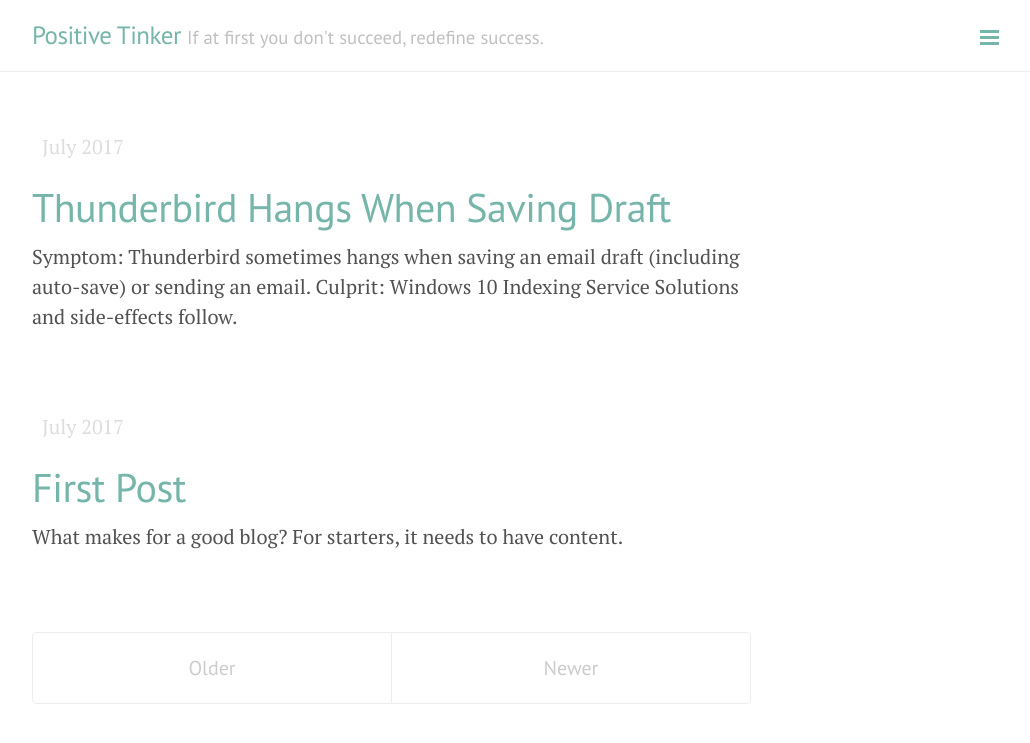
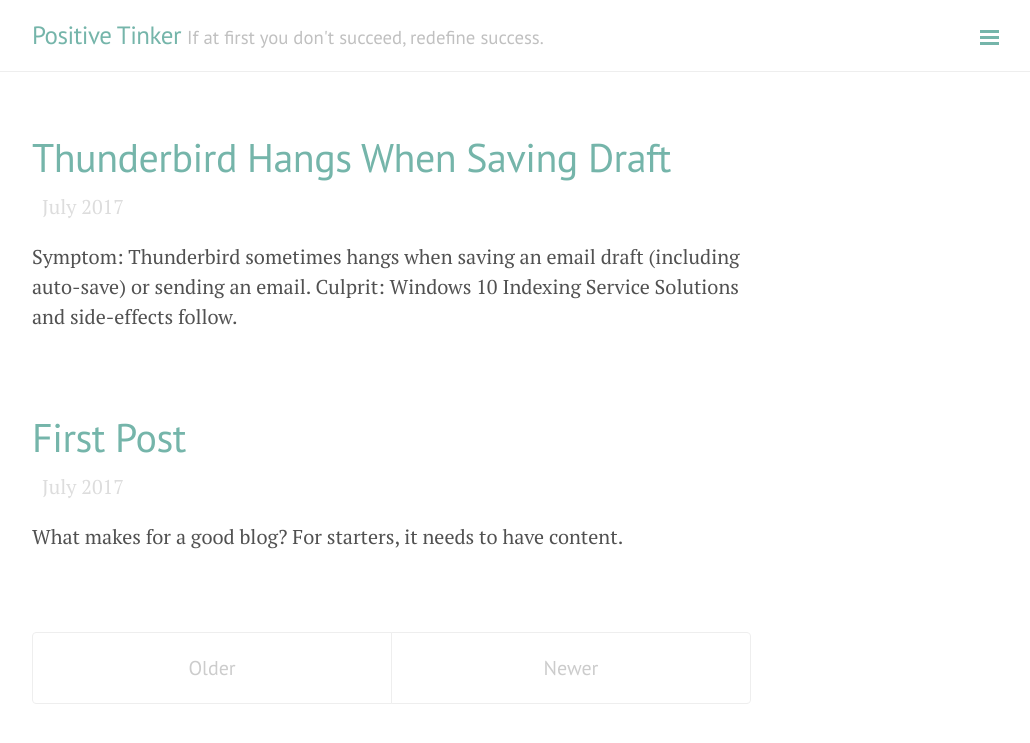
Before and after one commit to MikeTV/PositiveTinker, a Jekyll site: the page built from index.html, in a window 1280 px wide. Shown: the top 743 px of the page, without its empty margins (248-1278 px from the left). Built offline with Jekyll 4.4.1, drawn with Linux system fonts in a browser that asks for light colours; the list of posts is cut into pages by our own code.

Commit message:
Update index.html

```diff
--- a/index.html
+++ b/index.html
@@ -5,12 +5,13 @@
 <div class="posts">
   {% for post in paginator.posts %}
   <div class="post">
-    <span class="post-date">{{ post.date | date: "%B %Y" }}</span>
+
     <h1 class="post-title">
       <a href="{{ post.url }}">
         {{ post.title }}
       </a>
     </h1>
+    <span class="post-date">{{ post.date | date: "%B %Y" }}</span>
     <p>
     {% if post.description.size > 0 %}
           {{ post.description | markdownify | remove: '<p>' | remove: '</p>' }}
```
